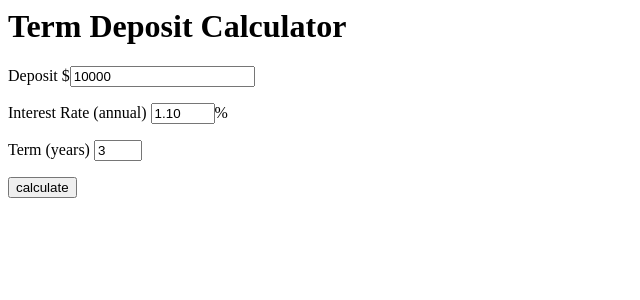
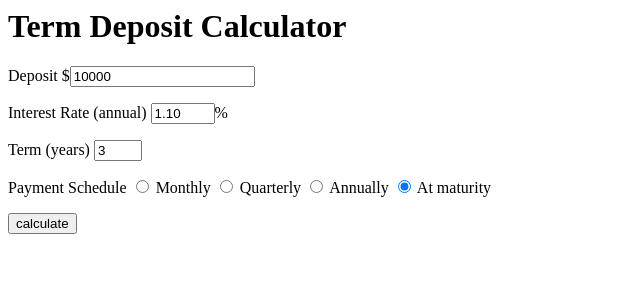
Before and after one commit to kennib/Ferocia, a Flask app: page / in a window 1280 px wide. Shown: the top 300 px of the page, without its empty margins (0-640 px from the left). Run offline with Flask 3, Linux system fonts and the light colour scheme.

Commit message:
Added form controls for payment schedule

```diff
--- a/main.py
+++ b/main.py
@@ -13,12 +13,13 @@ def term_deposit_interest_form():
             int(request.form['deposit']),
             float(request.form['interest']),
             int(request.form['term']),
-            "at maturity",
+            request.form['schedule'],
         )
         return render_template('form.html',
             deposit=int(request.form['deposit']),
             interest=float(request.form['interest']),
             term=int(request.form['term']),
+            schedule=request.form['schedule'],
             final_balance=f'${final_balance:,.2f}',
         )
     else:
@@ -26,6 +27,7 @@ def term_deposit_interest_form():
             deposit="10000",
             interest="1.10",
             term="3",
+            schedule="at maturity",
         )
 
 
--- a/templates/form.html
+++ b/templates/form.html
@@ -30,6 +30,18 @@
   </p>
 
   <p>
+    <label for="schedule">Payment Schedule</label>
+    {% for schedule_type in ["monthly", "quarterly", "annually", "at maturity"]
+    %}
+    <label>
+      <input name="schedule" type="radio" value="{{ schedule_type }}"
+             {% if schedule == schedule_type %}checked{% endif %} />
+      {{ schedule_type |capitalize }}
+    </label>
+    {% endfor %}
+  </p>
+
+  <p>
     <input type="submit" value="calculate" />
   </p>
 
```
